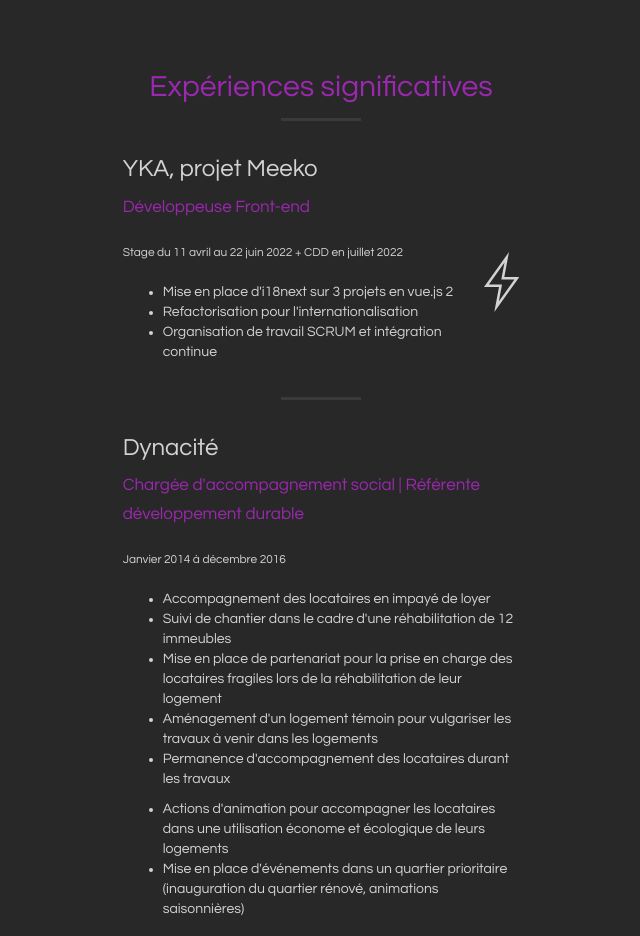
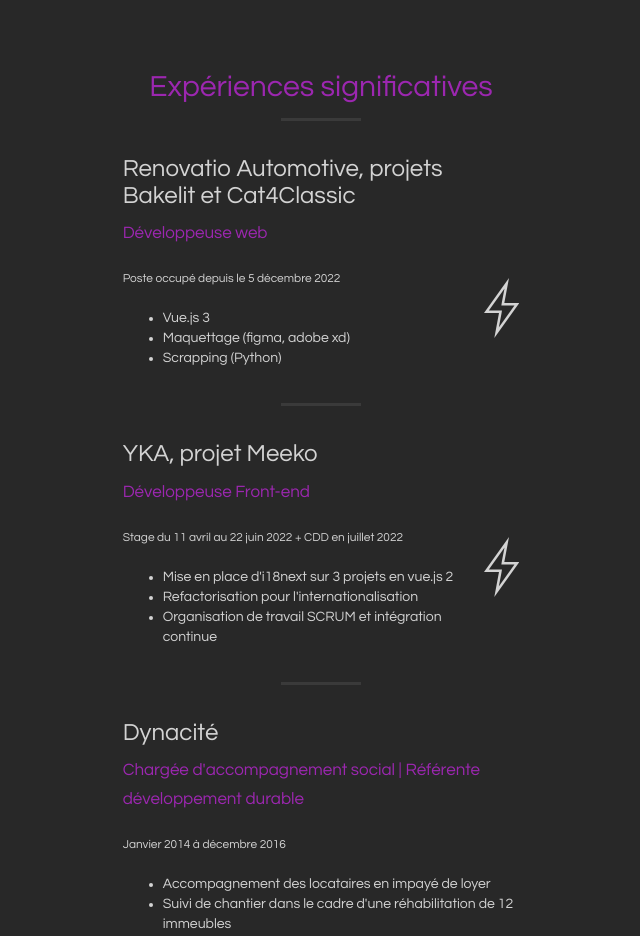
Before and after one commit to Chachared/Chachared.github.io, a plain HTML site: page index.html in a window 1280 px wide. Shown: the part 2900-3836 px from the top of the page, without its empty margins (319-959 px from the left). Drawn offline with Linux system fonts and the light colour scheme; files whose address does not match are found by name.

Commit message:
(fix) add new job
(fix) add new job

```diff
--- a/index.html
+++ b/index.html
@@ -349,6 +349,27 @@
       >
         <h2 class="text-center text-primary">Expériences significatives</h2>
         <hr />
+
+        <div class="media wow fadeInRight">
+          <h3> Renovatio Automotive, projets Bakelit et Cat4Classic </h3>
+          <p class="text-primary"> Développeuse web </p>
+          <div class="media-body media-middle">
+            <p class="small">
+              Poste occupé depuis le 5 décembre 2022 <br>
+              <ul>
+                <li> Vue.js 3 </li>
+                <li> Maquettage (figma, adobe xd) </li>
+                <li> Scrapping (Python) </li>
+              </ul>
+
+            </p>
+          </div>
+          <div class="media-right">
+            <i class="icon-lg ion-ios-bolt-outline"></i>
+          </div>
+        </div>
+        <hr />
+
         <div class="media wow fadeInRight">
           <h3> YKA, projet Meeko </h3>
           <p class="text-primary"> Développeuse Front-end </p>
```
